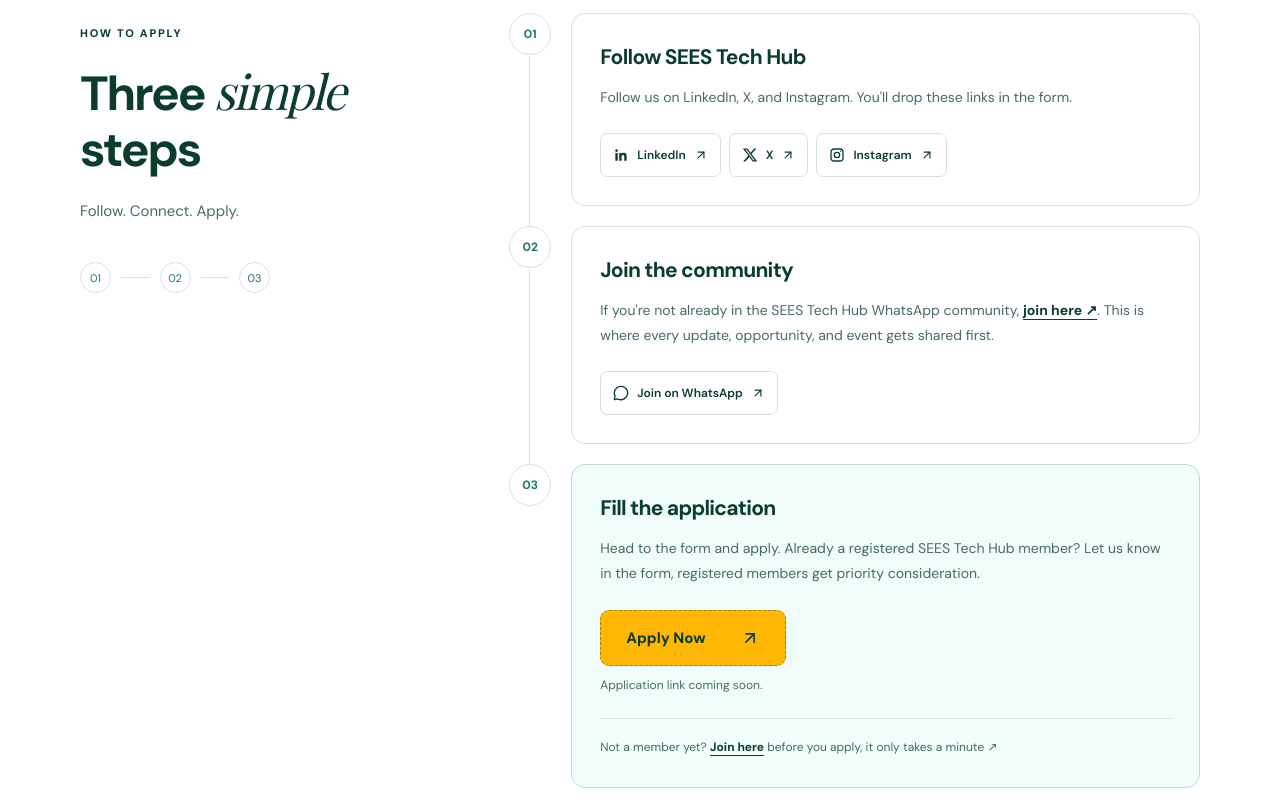
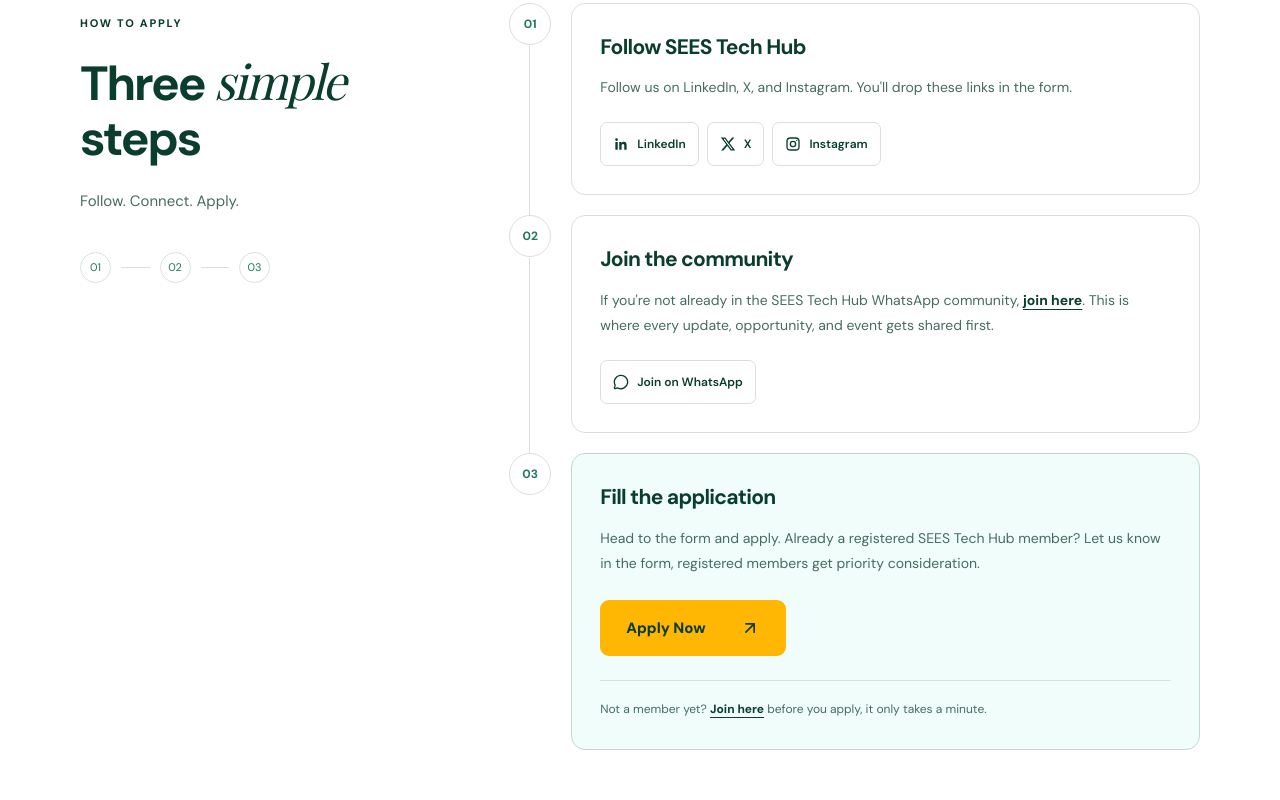
Before and after one commit to SEES-Wesbsite/sees-tech-hub, a Next.js app: page /datacamp in a window 1280 px wide. Shown: the part 1180-1980 px from the top of the page. Built offline with nearby package versions, Linux system fonts and the light colour scheme; a web font is replaced by a local one.

Commit message:
feat(datacamp): activate scholarship applications

```diff
--- a/app/api/og/datacamp/route.tsx
+++ b/app/api/og/datacamp/route.tsx
@@ -70,7 +70,7 @@
       <div style={{ display: 'flex', alignItems: 'center', justifyContent: 'space-between', position: 'relative' }}>
         <span style={{ fontSize: 17, fontWeight: 700 }}>tech.seesunilag.com/datacamp</span>
         <span style={{ display: 'flex', alignItems: 'center', gap: 10, padding: '13px 18px', borderRadius: 8, backgroundColor: colors.gold, fontSize: 17, fontWeight: 800 }}>
-          Apply for a scholarship <span>↗</span>
+          Apply for a scholarship
         </span>
       </div>
     </div>,
--- a/app/datacamp/links.ts
+++ b/app/datacamp/links.ts
@@ -1,7 +1,6 @@
-// Replace null stubs with confirmed STH destinations before launch.
 // All three Apply buttons read the same form URL.
-export const scholarshipLinks: Record<'application' | 'linkedin' | 'x' | 'instagram' | 'whatsapp' | 'registration', string | null> = {
-  application: null,
+export const scholarshipLinks: Record<'application' | 'linkedin' | 'x' | 'instagram' | 'whatsapp' | 'registration', string> = {
+  application: 'https://forms.gle/4KVkQUcQRFoUdZ598',
   linkedin: 'https://www.linkedin.com/company/sees-tech-hub/',
   x: 'https://x.com/SEESTechHub',
   instagram: 'https://www.instagram.com/sees_techhub',
--- a/app/datacamp/page.tsx
+++ b/app/datacamp/page.tsx
@@ -49,20 +49,16 @@
   },
 };
 
-function ApplicationButton() {
-  const content = <>Apply Now <ArrowUpRight size={20} aria-hidden="true" /></>;
+function ApplicationButton({ showArrow = false }: { showArrow?: boolean }) {
+  const content = <>Apply Now {showArrow && <ArrowUpRight size={20} aria-hidden="true" />}</>;
   return <div className={styles.application}>
-    {scholarshipLinks.application
-      ? <a className={styles.apply} href={scholarshipLinks.application} target="_blank" rel="noopener noreferrer">{content}<span className={styles.srOnly}> (opens in a new tab)</span></a>
-      : <button className={styles.apply} type="button" disabled aria-describedby="application-pending">{content}</button>}
+    <a className={styles.apply} href={scholarshipLinks.application} target="_blank" rel="noopener noreferrer">{content}<span className={styles.srOnly}> (opens in a new tab)</span></a>
   </div>;
 }
 
 function Destination({ name, children }: { name: keyof typeof scholarshipLinks; children: React.ReactNode }) {
   const href = scholarshipLinks[name];
-  return href
-    ? <a className={styles.inlineLink} href={href} target="_blank" rel="noopener noreferrer">{children}<span className={styles.srOnly}> (opens in a new tab)</span></a>
-    : <span className={styles.stub} role="link" aria-disabled="true">{children}<span className={styles.srOnly}> (link coming soon)</span></span>;
+  return <a className={styles.inlineLink} href={href} target="_blank" rel="noopener noreferrer">{children}<span className={styles.srOnly}> (opens in a new tab)</span></a>;
 }
 
 function XIcon({ size = 16 }: { size?: number }) {
@@ -106,7 +102,6 @@
 }
 
 export default function DataCampPage() {
-  const hasSocialStubs = !scholarshipLinks.linkedin || !scholarshipLinks.x || !scholarshipLinks.instagram;
   const structuredData = {
     '@context': 'https://schema.org',
     '@graph': [
@@ -151,7 +146,6 @@
           <ScholarshipHeadline />
           <p className={styles.lead}>In partnership with DataCamp, SEES Tech Hub is giving out 500 scholarships to students ready to build real data, AI, and tech skills.</p>
           <ApplicationButton />
-          {!scholarshipLinks.application && <p id="application-pending" className={styles.pending}>Application link coming soon.</p>}
         </div>
         <div className={styles.heroAside} data-enter>
           <div className={styles.partnership}>
@@ -191,11 +185,10 @@
                 <h3>Follow SEES Tech Hub</h3>
                 <p>Follow us on LinkedIn, X, and Instagram. You&apos;ll drop these links in the form.</p>
                 <div className={styles.stepActions} aria-label="Follow SEES Tech Hub">
-                  <Destination name="linkedin"><LinkedInIcon /> LinkedIn <ArrowUpRight size={14} aria-hidden="true" /></Destination>
-                  <Destination name="x"><XIcon /> X <ArrowUpRight size={14} aria-hidden="true" /></Destination>
-                  <Destination name="instagram"><InstagramIcon /> Instagram <ArrowUpRight size={14} aria-hidden="true" /></Destination>
+                  <Destination name="linkedin"><LinkedInIcon /> LinkedIn</Destination>
+                  <Destination name="x"><XIcon /> X</Destination>
+                  <Destination name="instagram"><InstagramIcon /> Instagram</Destination>
                 </div>
-                {hasSocialStubs && <small className={styles.stubNote}>Social links coming soon.</small>}
               </div>
             </DepthReveal>
           </li>
@@ -204,8 +197,8 @@
             <DepthReveal>
               <div className={styles.stepBody}>
                 <h3>Join the community</h3>
-                <p>If you&apos;re not already in the SEES Tech Hub WhatsApp community, <Destination name="whatsapp">join here <span aria-hidden="true">↗</span></Destination>. This is where every update, opportunity, and event gets shared first.</p>
-                <div className={styles.stepActions}><Destination name="whatsapp"><MessageCircle size={16} aria-hidden="true" /> Join on WhatsApp <ArrowUpRight size={14} aria-hidden="true" /></Destination></div>
+                <p>If you&apos;re not already in the SEES Tech Hub WhatsApp community, <Destination name="whatsapp">join here</Destination>. This is where every update, opportunity, and event gets shared first.</p>
+                <div className={styles.stepActions}><Destination name="whatsapp"><MessageCircle size={16} aria-hidden="true" /> Join on WhatsApp</Destination></div>
               </div>
             </DepthReveal>
           </li>
@@ -215,8 +208,8 @@
               <div className={`${styles.stepBody} ${styles.finalStep}`}>
                 <h3>Fill the application</h3>
                 <p>Head to the form and apply. Already a registered SEES Tech Hub member? Let us know in the form, registered members get priority consideration.</p>
-                <div className={styles.stepApply}><ApplicationButton />{!scholarshipLinks.application && <small className={styles.pending}>Application link coming soon.</small>}</div>
-                <p className={styles.memberNote}>Not a member yet? <Destination name="registration">Join here</Destination> before you apply, it only takes a minute <span aria-hidden="true">↗</span></p>
+                <div className={styles.stepApply}><ApplicationButton showArrow /></div>
+                <p className={styles.memberNote}>Not a member yet? <Destination name="registration">Join here</Destination> before you apply, it only takes a minute.</p>
               </div>
             </DepthReveal>
           </li>
@@ -256,17 +249,17 @@
           </nav>
           <nav className={styles.footerLinks} aria-label="SEES Tech Hub social links">
             <h2>Connect</h2>
-            <Destination name="linkedin"><LinkedInIcon /> LinkedIn <ArrowUpRight size={14} aria-hidden="true" /></Destination>
-            <Destination name="instagram"><InstagramIcon /> Instagram <ArrowUpRight size={14} aria-hidden="true" /></Destination>
-            <Destination name="x"><XIcon /> X <ArrowUpRight size={14} aria-hidden="true" /></Destination>
-            <Destination name="whatsapp"><MessageCircle size={16} aria-hidden="true" /> WhatsApp <ArrowUpRight size={14} aria-hidden="true" /></Destination>
+            <Destination name="linkedin"><LinkedInIcon /> LinkedIn</Destination>
+            <Destination name="instagram"><InstagramIcon /> Instagram</Destination>
+            <Destination name="x"><XIcon /> X</Destination>
+            <Destination name="whatsapp"><MessageCircle size={16} aria-hidden="true" /> WhatsApp</Destination>
           </nav>
         </div>
         <div className={styles.footerCommunity}>
           <div><h2>There&apos;s a community behind this.</h2><p>Join us for updates, events, and what comes next.</p></div>
-          <a className={styles.communityLink} href={scholarshipLinks.whatsapp!} target="_blank" rel="noopener noreferrer"><MessageCircle size={18} aria-hidden="true" /> Join the WhatsApp community <ArrowUpRight size={18} aria-hidden="true" /><span className={styles.srOnly}> (opens in a new tab)</span></a>
+          <a className={styles.communityLink} href={scholarshipLinks.whatsapp} target="_blank" rel="noopener noreferrer"><MessageCircle size={18} aria-hidden="true" /> Join the WhatsApp community<span className={styles.srOnly}> (opens in a new tab)</span></a>
         </div>
-        <div className={styles.footerBottom}><small>© {new Date().getFullYear()} SEES Tech Hub. All rights reserved.</small><a href="#scholarship-main">Back to top <ArrowUpRight size={14} aria-hidden="true" /></a></div>
+        <div className={styles.footerBottom}><small>© {new Date().getFullYear()} SEES Tech Hub. All rights reserved.</small><a href="#scholarship-main">Back to top</a></div>
       </div>
     </footer>
   </div>;
--- a/app/datacamp/scholarship.module.css
+++ b/app/datacamp/scholarship.module.css
@@ -32,11 +32,8 @@
 .highlight::before { content: ''; position: absolute; z-index: -1; background: var(--scholarship-mint); inset: auto 0 7px 0; height: 3px; transform: rotate(-2deg); border-radius: 50%; }
 .lead { font-size: 17px; line-height: 1.8; max-width: 580px; color: var(--local-muted); margin: 28px 0; }
 .application { display: flex; }
-.apply { display: inline-flex; align-items: center; justify-content: center; gap: 34px; min-height: 56px; padding: 15px 25px; background: var(--scholarship-gold); color: var(--scholarship-ink); border: 1px solid transparent; border-radius: 9px; font-size: 15px; font-weight: 750; text-decoration: none; transition: transform .25s ease, box-shadow .25s ease, filter .25s ease; }
-.apply:not(:disabled):hover { transform: translateY(-3px) scale(1.015); box-shadow: 0 8px 0 color-mix(in srgb, var(--scholarship-ink) 17%, transparent); filter: saturate(1.05); }
-.apply:disabled { cursor: not-allowed; border-style: dashed; border-color: color-mix(in srgb, var(--scholarship-ink) 40%, transparent); }
-.pending, .stubNote { font-size: 12px; line-height: 1.5; color: var(--local-muted); }
-.pending { margin-top: 10px; }
+.apply { display: inline-flex; align-items: center; justify-content: center; gap: 34px; min-height: 56px; padding: 15px 25px; background: var(--scholarship-gold); color: var(--scholarship-ink); border: 1px solid transparent; border-radius: 9px; cursor: pointer; font-size: 15px; font-weight: 750; text-decoration: none; transition: transform .25s ease, box-shadow .25s ease, filter .25s ease; }
+.apply:hover { transform: translateY(-3px) scale(1.015); box-shadow: 0 8px 0 color-mix(in srgb, var(--scholarship-ink) 17%, transparent); filter: saturate(1.05); }
 .heroAside { display: flex; flex-direction: column; justify-content: center; align-items: flex-start; gap: 24px; min-width: 0; }
 .smallLabel { color: var(--local-muted); font-size: 12px; margin-bottom: 14px; }
 .lockup { display: flex; align-items: center; gap: 12px; }
@@ -52,11 +49,8 @@
 .benefitList li { display: flex; align-items: flex-start; gap: 15px; }
 .check { display: flex; justify-content: center; align-items: center; width: 32px; height: 32px; border-radius: 50%; background: var(--scholarship-mint); flex: 0 0 auto; }
 .benefitList p { margin: 2px 0 0; font-size: 16px; font-weight: 550; line-height: 1.65; max-width: 330px; }
-.inlineLink, .stub { font-weight: 650; text-decoration: underline; text-underline-offset: 4px; color: var(--scholarship-ink); }
-.inlineLink { transition: color .2s ease, text-decoration-thickness .2s ease; }
+.inlineLink { font-weight: 650; text-decoration: underline; text-underline-offset: 4px; color: var(--scholarship-ink); transition: color .2s ease, text-decoration-thickness .2s ease; }
 .inlineLink:hover { color: var(--scholarship-green); text-decoration-thickness: 2px; }
-.stub { text-decoration-style: dotted; cursor: not-allowed; }
-.stubNote { display: block; margin-top: 12px; }
 .selection { background: var(--scholarship-cream); border-radius: 18px; padding: 28px; display: grid; gap: 20px; }
 .selectionHeading { display: flex; gap: 12px; align-items: flex-start; }
 .noteMark { font-size: 34px; line-height: 1; color: var(--scholarship-green); }
@@ -168,7 +162,6 @@
 .stepActions svg { flex-shrink: 0; }
 .finalStep { background: color-mix(in srgb, var(--scholarship-mint) 13%, var(--scholarship-paper)); border-color: color-mix(in srgb, var(--scholarship-green) 28%, var(--scholarship-paper)); }
 .stepApply { margin-top: 24px; }
-.stepApply .pending { display: block; }
 .steps .memberNote { border-top: 1px solid var(--local-border); padding-top: 18px; margin-top: 24px; font-size: 12px; line-height: 1.8; }
 .faq { scroll-margin-top: 24px; }
 .footer { background: var(--scholarship-ink); color: var(--scholarship-paper); padding-top: 76px; --footer-muted: color-mix(in srgb, var(--scholarship-paper) 72%, var(--scholarship-ink)); --footer-border: color-mix(in srgb, var(--scholarship-paper) 19%, var(--scholarship-ink)); }
```
Also changed, not shown: app/datacamp/README.md, 1 other file (tests, documents, lock files or other folders).
